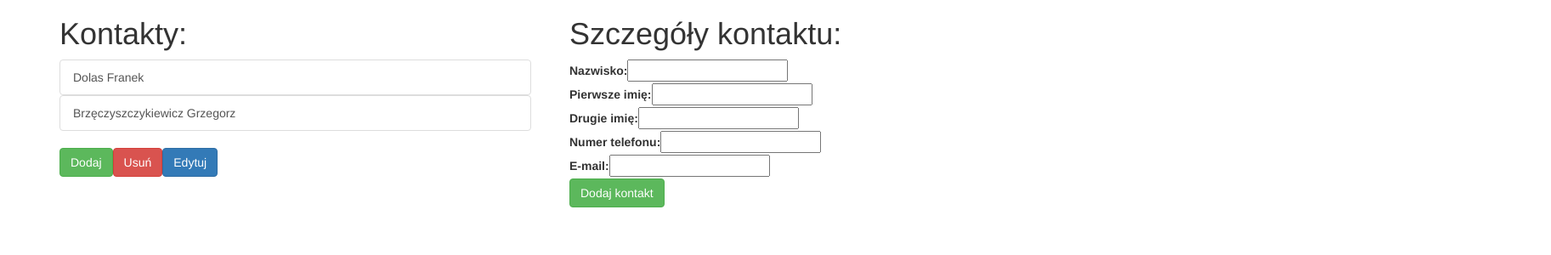
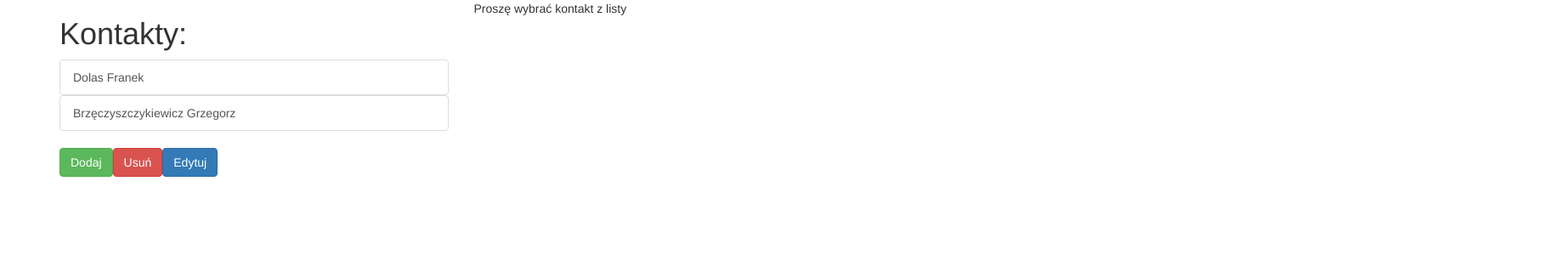
Before and after one commit to jurek2006/myAngularAddressBook, an Angular app: page / in a window 1280 px wide. Shown: the top 300 px of the page at 85% size, 1825 px wide, since content can reach past the window. Built offline with nearby package versions, Linux system fonts and the light colour scheme.

Commit message:
Działa wyświetlanie szczegółów kontaktu po kliknięciu w kontakt na liście

```diff
--- a/src/app/app.component.html
+++ b/src/app/app.component.html
@@ -1,12 +1,18 @@
 <div class="container">
 	<div class="row">
-		<div class="col-xs-6">
-			<app-contact-list></app-contact-list>
+		<div class="col-xs-12 col-md-5">
+			<app-contact-list (itemClicked) = "contactItemClicked($event)">
+			</app-contact-list>
 		</div>
-		<div class="col-xs-6">
+		<div class="col-xs-12 col-md-7">
 			<!-- w app-contact-display powiązanie przypisanie reakcji onKontaktDodany na wyemitowanie zdarzenia kontaktDodany -->
-			<app-contact-display (kontaktDodany)="onKontaktDodany($event)">
+			<app-contact-display
+				*ngIf = "selectedContact; else infoText"
+				[contact] = "selectedContact">
 			</app-contact-display>
+			<ng-template #infoText>
+		    	<p>Proszę wybrać kontakt z listy</p>
+		    </ng-template>
 		</div>
 	</div>
 </div>
--- a/src/app/app.component.ts
+++ b/src/app/app.component.ts
@@ -1,4 +1,7 @@
 import { Component } from '@angular/core';
+
+import { Contact } from './contact-list/contact.model';
+
 
 @Component({
   selector: 'app-root',
@@ -7,4 +10,12 @@ import { Component } from '@angular/core';
 })
 export class AppComponent {
   title = 'app works!';
+  selectedContact: Contact; //właściwość przechowująca aktualnie wybrany na liście kontakt
+
+  contactItemClicked(contactElement: Contact){
+  	// metoda obsługi zdarzenia itemClicked emitowanego przez contact-list
+  	// (wywoływanego gdy następuje kliknięcie na którymś elemencie listy kontaktów - przekazywany jest ten kontakt )
+  	// console.log(contactElement);
+  	this.selectedContact = contactElement;
+  }
 }
--- a/src/app/contact-display/contact-display.component.css
+++ b/src/app/contact-display/contact-display.component.css
@@ -0,0 +1,7 @@
+p{
+	font-weight: bold;
+}
+
+span{
+	font-weight: normal;
+}
--- a/src/app/contact-display/contact-display.component.html
+++ b/src/app/contact-display/contact-display.component.html
@@ -3,17 +3,12 @@
 		<div class="col-xs-12">
 			<h1>Szczegóły kontaktu:</h1>
 			<!-- użycie lokalnych referencji -->
-			<label>Nazwisko:</label>
-			<input type="text" name="nazwisko" #nazwisko><br>
-			<label>Pierwsze imię:</label>
-			<input type="text" name="imie" #imie><br>
-			<label>Drugie imię:</label>
-			<input type="text" name="drugieImie" #drugieImie><br>
-			<label>Numer telefonu:</label>
-			<input type="text" name="nrTelefonu" #nrTelefonu><br>
-			<label>E-mail:</label>
-			<input type="text" name="email" #email><br>
-			<button class="btn btn-success" (click)="onDodajKontakt(nazwisko, imie, drugieImie, nrTelefonu, email)">Dodaj kontakt</button>
+			<p><span>Nazwisko:</span> {{ contact.nazwisko }}</p>
+			<p><span>Pierwsze imię:</span> {{ contact.imie }}</p>
+			<p *ngIf = "contact.drugieImie"><span>Drugie imię:</span> {{ contact.drugieImie }} </p>
+			<p *ngIf = "contact.nrTelefonu"><span>Numer telefonu:</span> {{ contact.nrTelefonu }}</p>
+			<p *ngIf = "contact.email"><span>E-mail:</span> {{ contact.email }}</p>
+			<!-- <button class="btn btn-success" (click)="onDodajKontakt(nazwisko, imie, drugieImie, nrTelefonu, email)">Dodaj kontakt</button> -->
 		</div>
 	</div>
 </div>
--- a/src/app/contact-display/contact-display.component.ts
+++ b/src/app/contact-display/contact-display.component.ts
@@ -1,4 +1,7 @@
-import { Component, OnInit, EventEmitter, Output } from '@angular/core';
+import { Component, OnInit, EventEmitter, Output, Input } from '@angular/core';
+
+import { Contact } from '../contact-list/contact.model';
+
 
 @Component({
   selector: 'app-contact-display',
@@ -7,43 +10,11 @@ import { Component, OnInit, EventEmitter, Output } from '@angular/core';
 })
 export class ContactDisplayComponent implements OnInit {
 
-	// obiekt zdarzenia przekazujący dane z formularza
-	@Output() kontaktDodany = new EventEmitter<{
-									nazwisko: string,
-									imie: string,
-									drugieImie: string,
-									nrTelefonu: string,
-									email: string
-	}>();
-
-	// pola powiązane z polami formularza
-	nazwisko: string = '';
-	imie: string = '';
-	drugieImie: string = '';
-	nrTelefonu: string = '';
-	email: string = '';
+	@Input() contact: Contact;
 
   constructor() { }
 
   ngOnInit() {
   }
 
-  // użycie lokalnych referencji w onDodajKontakt zamiast dwustronnego bindowania
-  onDodajKontakt(	nazwiskoInput: HTMLInputElement,
-  					imieInput: HTMLInputElement,
-  					drugieImieInput: HTMLInputElement,
-  					nrTelefonuInput: HTMLInputElement,
-  					emailInput: HTMLInputElement )
-  {
- 	// metoda obsługująca kliknięcie "Dodaj kontakt"
- 	// emitowanie eventu z przekazaniem danych z formularza
- 	this.kontaktDodany.emit({
- 		nazwisko: 		nazwiskoInput.value,
-		imie: 			imieInput.value,
-		drugieImie: 	drugieImieInput.value,
-		nrTelefonu: 	nrTelefonuInput.value,
-		email: 			emailInput.value
- 	});
-
-  }
 }
--- a/src/app/contact-list/contact-element/contact-element.component.html
+++ b/src/app/contact-list/contact-element/contact-element.component.html
@@ -1,3 +1,6 @@
-<a class="list-group-item" style="cursor: pointer">
-	{{ contactItem.nazwisko }} {{ contactItem.imie }}
+<a
+	class="list-group-item"
+	style="cursor: pointer"
+	(click)="contactItemClicked()">
+		{{ contactItem.nazwisko }} {{ contactItem.imie }}
 </a>
--- a/src/app/contact-list/contact-element/contact-element.component.ts
+++ b/src/app/contact-list/contact-element/contact-element.component.ts
@@ -1,4 +1,4 @@
-import { Component, OnInit, Input } from '@angular/core';
+import { Component, OnInit, Input, Output, EventEmitter } from '@angular/core';
 import { Contact } from '../contact.model';
 
 @Component({
@@ -9,10 +9,15 @@ import { Contact } from '../contact.model';
 export class ContactElementComponent implements OnInit {
 
 	@Input() contactItem: Contact;
+	@Output() itemClicked = new EventEmitter<void>();
 
   constructor() { }
 
   ngOnInit() {
   }
 
+  contactItemClicked(){
+  	this.itemClicked.emit();
+  };
+
 }
--- a/src/app/contact-list/contact-list.component.html
+++ b/src/app/contact-list/contact-list.component.html
@@ -7,7 +7,8 @@
 			<ul class="list-group">
 				<app-contact-element
 					*ngFor = "let contact of contacts"
-					[contactItem] = "contact">
+					[contactItem] = "contact"
+					(itemClicked) = listItemClicked(contact)>
 				</app-contact-element>
 			</ul>
 			<div>
--- a/src/app/contact-list/contact-list.component.ts
+++ b/src/app/contact-list/contact-list.component.ts
@@ -1,4 +1,4 @@
-import { Component, OnInit } from '@angular/core';
+import { Component, OnInit, Output, EventEmitter } from '@angular/core';
 import { Contact } from './contact.model';
 
 
@@ -13,6 +13,9 @@ export class ContactListComponent implements OnInit {
 		new Contact("Dolas", "Franek", "Antoni", "123 456 789", "franek@dolas.pl"),
 		new Contact("Brzęczyszczykiewicz", "Grzegorz", "", "134 3456 78", "brzecz@gmail.com")
 	];
+
+  // Emiter zdarzenia po kliknięciu na element listy
+  @Output() itemClicked = new EventEmitter<Contact>();
 
   constructor() { }
 
@@ -46,4 +49,9 @@ export class ContactListComponent implements OnInit {
   {
   	this.contacts.push(new Contact(daneKontaktu.nazwisko, daneKontaktu.imie, daneKontaktu.drugieImie, daneKontaktu.nrTelefonu, daneKontaktu.email));
   }
+
+  listItemClicked(contact: Contact){
+    // funkcja obsługi zdarzenia itemClicked emitowanego przez contact-element po kliknięciu na któryś z elementów listy kontaktów
+    this.itemClicked.emit(contact);
+  }
 }
```
Also changed, not shown: src/app/contact-edit/contact-edit.component.ts (+34 -0 lines).
